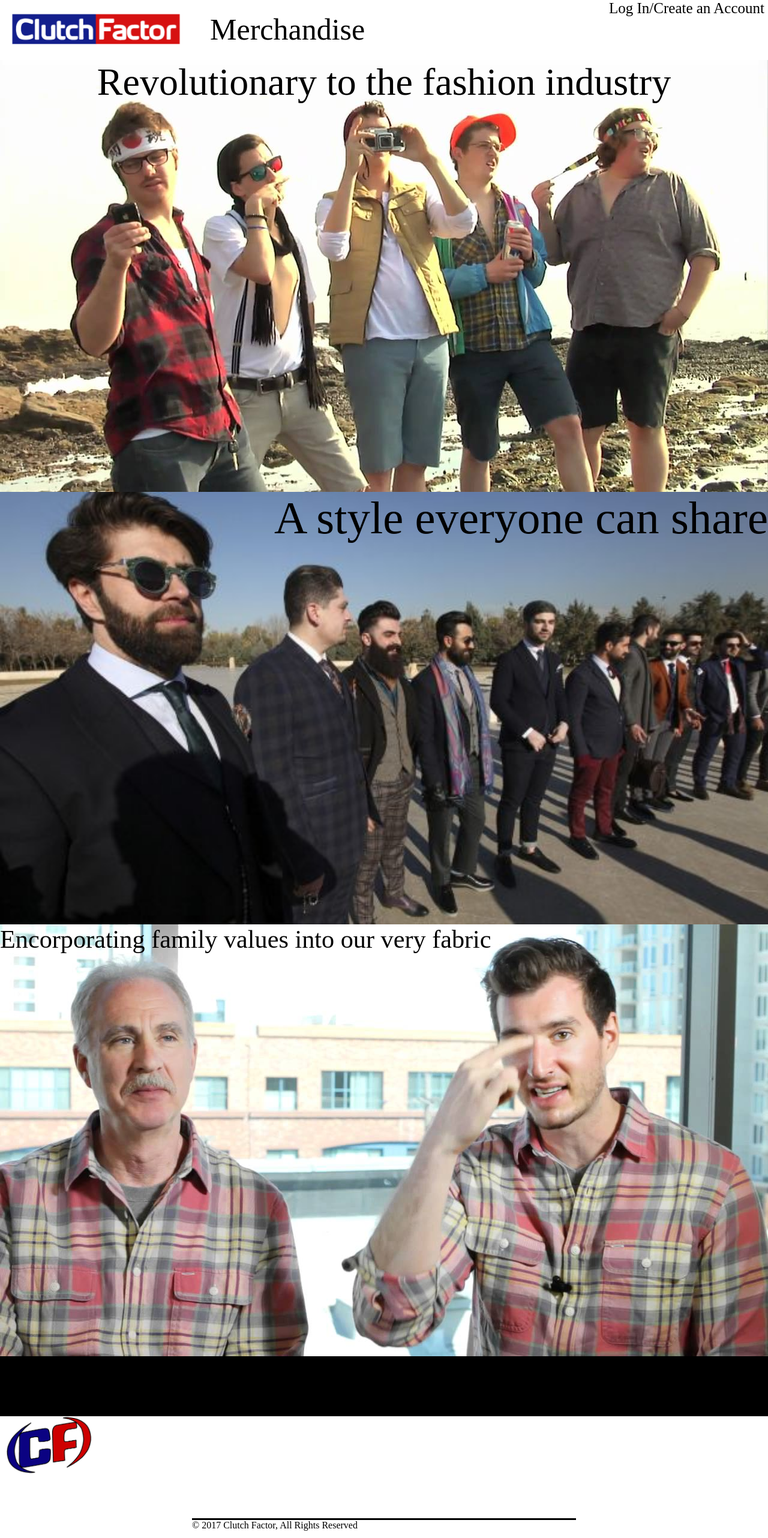
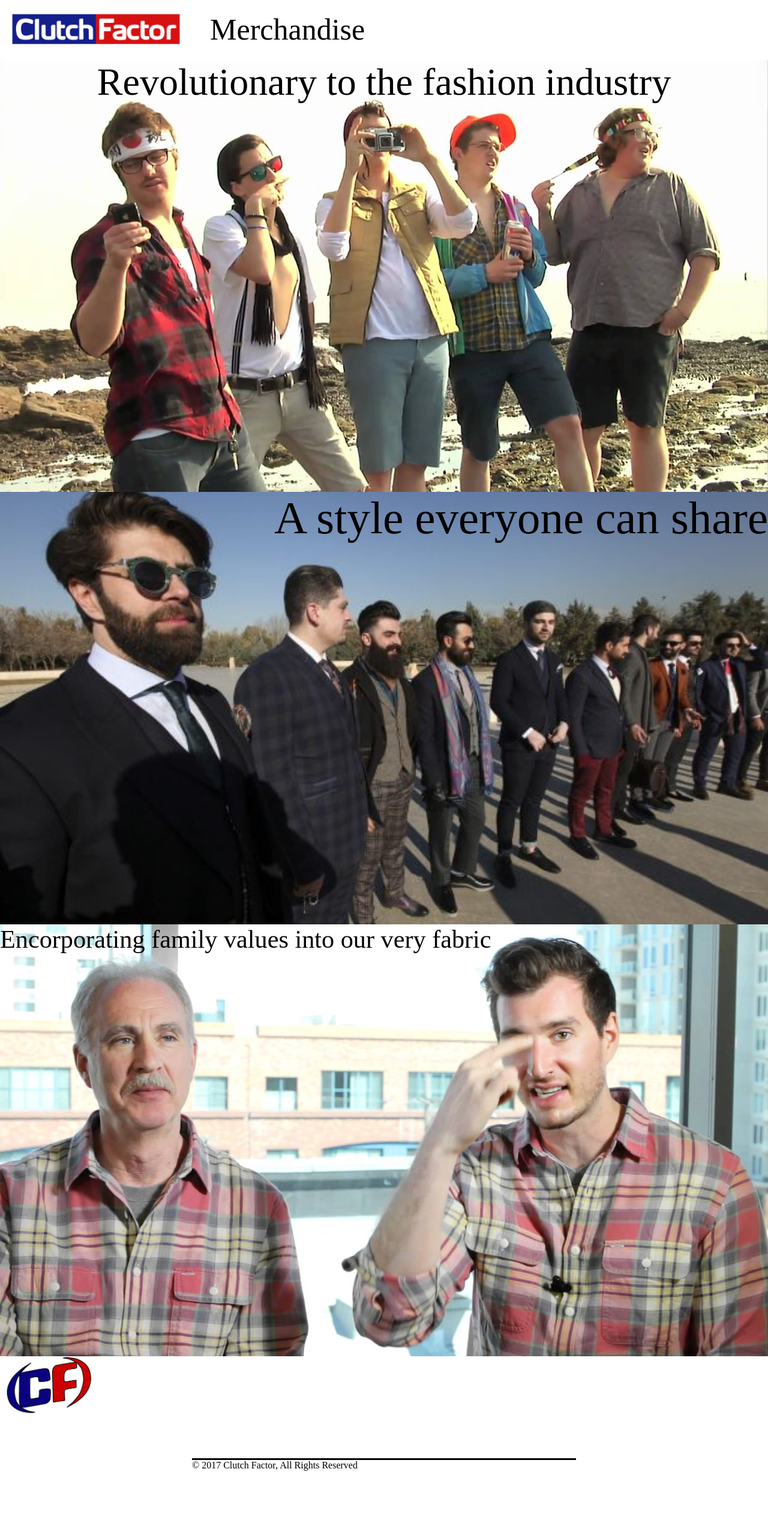
Before and after one commit to lar-ryan-nick/ClutchFactor, a PHP site: page /index.html in a window 1280 px wide. Shown: the whole page at 60% size. After the commit the page ends 2452 px from the top, so only its background shows below. Run offline with PHP 8.4, Linux system fonts and the light colour scheme.

Commit message:
Trying to make a killer Landing page

```diff
--- a/base.css
+++ b/base.css
@@ -53,12 +53,6 @@ body {
 	width: 100%;
 }
 
-.separator {
-	width: 100%;
-	height: 100px;
-	background-color: #000000;
-}
-
 .footer {
 	width: 100%;
 	height: 200px;
--- a/index.html
+++ b/index.html
@@ -34,7 +34,6 @@
 		<div class="header">
 			<img class="headerLogo" src="images/ClutchFactor.png" onclick="goToMain();"/>
 			<a class="headerMerchandise" href="https://clutchfactor.herokuapp.com/merchandise.html">Merchandise</a>
-			<a class="headerAccount" href="https://clutchfactor.herokuapp.com/account.html">Log In/Create an Account</a>
 		</div>
 	</body>
 </html>
```
